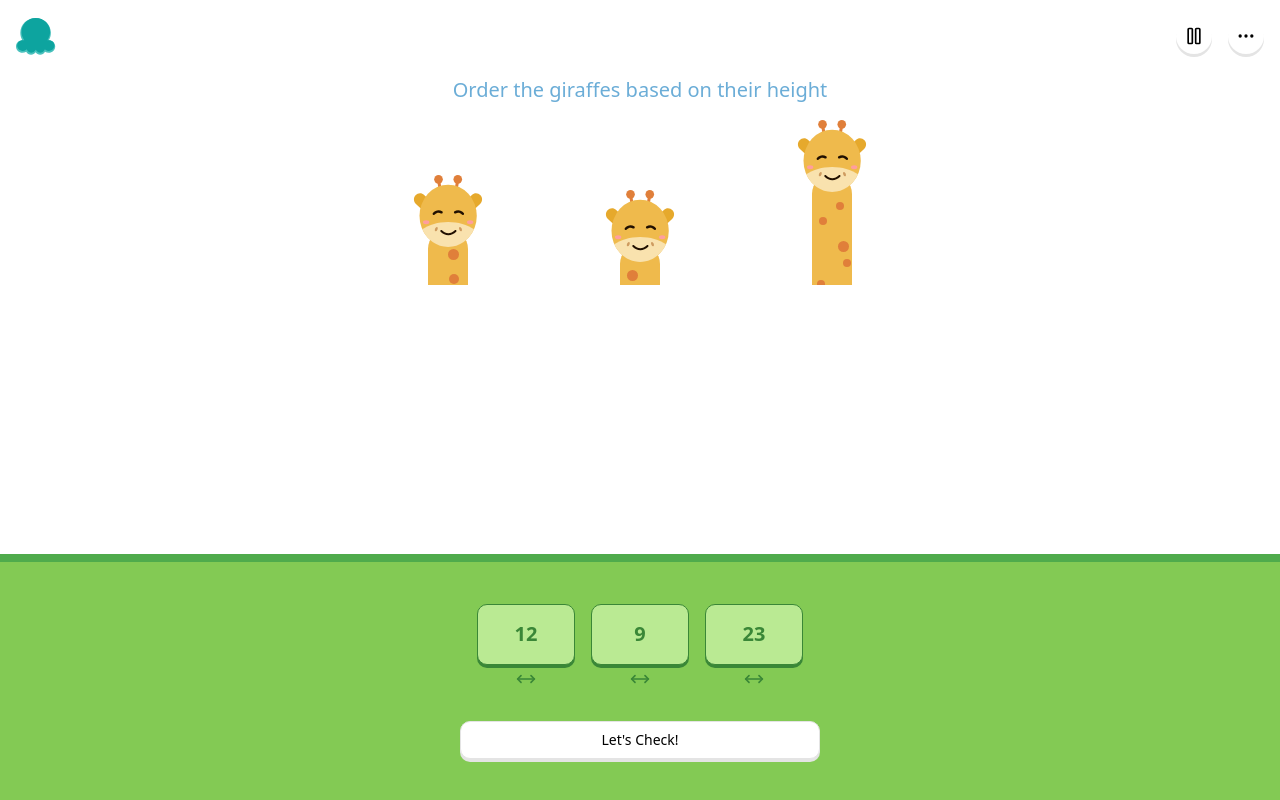
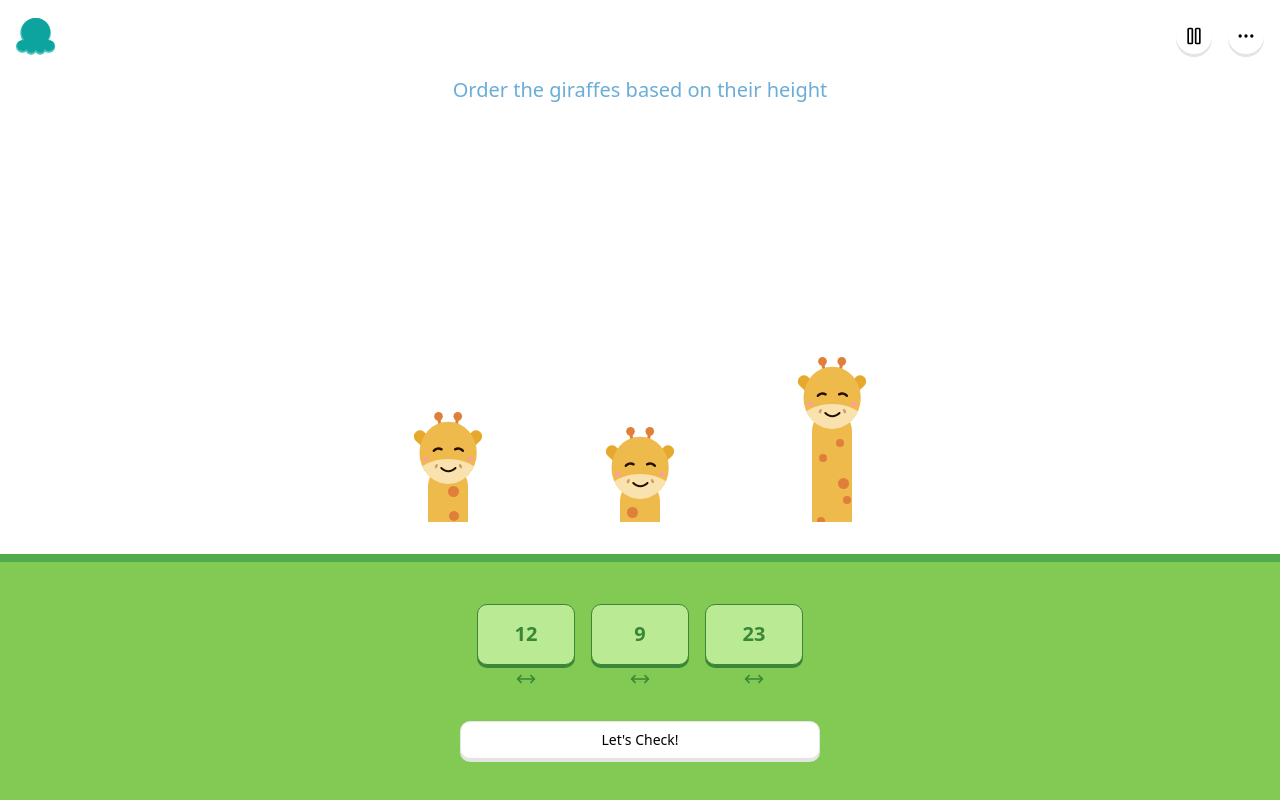
Before and after one commit to harikrishnan56/learn-vue, a Vue app: page /game in a window 1280 px wide. Built offline with nearby package versions, Linux system fonts and the light colour scheme; the HTML template or start-up script is replaced by a standard one; a web font is replaced by a local one.

Commit message:
fix: align giraffe body with controls and header gap

```diff
--- a/src/views/GameScreen.vue
+++ b/src/views/GameScreen.vue
@@ -256,10 +256,10 @@ onMounted(() => {
       class="fixed top-0 left-0 right-0 z-10"
     />
 
-    <div class="pt-[76px]" v-if="gameMode === 'orderByHeight'">
+    <div v-if="gameMode === 'orderByHeight'" class="absolute top-[76px] bottom-0 left-0 right-0">
       <GameContent
         :giraffes="gameContentData"
-        class="pb-0 h-[calc(100vh-320px)]"
+        class="h-full pb-[278px]"
       />
     </div>
 
```
